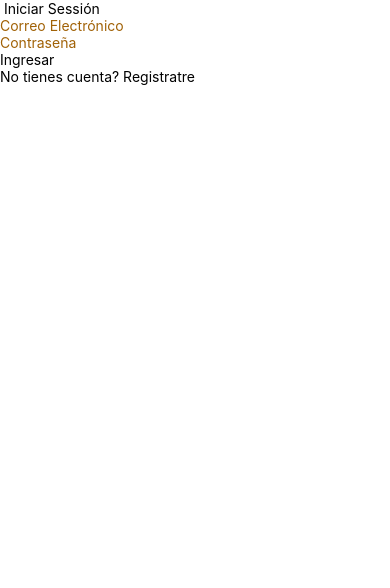
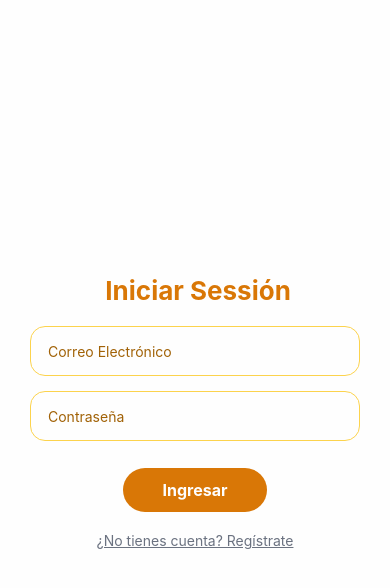
Before and after one commit to KevinPedrera/tallerUno, a React Native app: screen / in a window 390 px wide. Shown: the top 588 px of the page. Built offline with nearby package versions, Linux system fonts and the light colour scheme.

Commit message:
estilos inicio sesion

```diff
--- a/App.tsx
+++ b/App.tsx
@@ -1,11 +1,13 @@
 import React from 'react'
 import { SafeAreaView, Text, View } from 'react-native';
 import { InicioSesionScreen } from './src/screens/InicioSesionScreen';
+import { RegistroScreen } from './src/screens/RegistroScreen';
 
 export const App = () => {
   return (
     <SafeAreaView style = {{flex: 1}}>
       <InicioSesionScreen/>
+      {/* <RegistroScreen/> */}
     </SafeAreaView>
   )
 }
--- a/src/screens/InicioSesionScreen.tsx
+++ b/src/screens/InicioSesionScreen.tsx
@@ -1,31 +1,82 @@
 import React from 'react'
-import { Text, TextInput, TouchableOpacity, View } from 'react-native'
+import { StyleSheet, Text, TextInput, TouchableOpacity, View } from 'react-native'
 
 export const InicioSesionScreen = () => {
   return (
-    <View>
-        <Text> Iniciar Sessión</Text>
+    <View style = {styles.contenedor}>
+        <Text style = {styles.titulo}> Iniciar Sessión</Text>
 
-        <TextInput
+        <TextInput style = {styles.inputs}
         placeholder='Correo Electrónico'
         placeholderTextColor="#a16207"
         autoCorrect = {false}
         keyboardType='email-address'>
         </TextInput>
 
-        <TextInput
+        <TextInput style = {styles.inputs}
         placeholder='Contraseña'
         placeholderTextColor="#a16207"
         secureTextEntry>
         </TextInput>
 
-        <TouchableOpacity>
-            <Text>Ingresar</Text>
+        <TouchableOpacity style = {styles.boton}>
+            <Text style = {styles.textoBoton}>Ingresar</Text>
         </TouchableOpacity>
 
         <TouchableOpacity>
-            <Text>No tienes cuenta? Registratre</Text>
+            <Text style = {styles.textoRegistro}>¿No tienes cuenta? Regístrate</Text>
         </TouchableOpacity>
     </View>
   )
 }
+const styles = StyleSheet.create({
+    contenedor: {
+        flex: 1,
+        backgroundColor: '#fefefe',
+        justifyContent: 'center',
+        alignItems: 'center',
+        paddingHorizontal: 30,
+    },
+
+    titulo:{
+        fontSize: 26,
+        fontWeight: '700',
+        color: "#d97706",
+        marginBottom: 20,
+    },
+
+    inputs:{
+        width: '100%',
+        height: 50,
+        borderColor: "#fcd34d",
+        borderWidth: 1.6,
+        borderRadius: 15,
+        paddingHorizontal: 17,
+        marginBottom: 15,
+        backgroundColor: "#fefefe",
+        color: "#1f2937"
+    },
+
+    boton:{
+        backgroundColor: "#d97706",
+        paddingVertical: 12,
+        paddingHorizontal: 40,
+        borderRadius: 30,
+        marginTop: 12,
+        elevation: 3,
+    },
+
+    textoBoton:{
+        color: "#fefefe",
+        fontWeight: 'bold',
+        fontSize: 16,
+        textAlign: 'center'
+    },
+
+    textoRegistro:{
+        color: "#6b7280",
+        fontSize: 14,
+        textDecorationLine: 'underline',
+        paddingVertical: 20
+    }
+})
--- a/src/screens/RegistroScreen.tsx
+++ b/src/screens/RegistroScreen.tsx
@@ -46,7 +46,7 @@ export const RegistroScreen = () => {
         </TouchableOpacity>
 
         <TouchableOpacity>
-            <Text>Ya tienes una cuenta? Inicia sesion</Text>
+            <Text>¿Ya tienes cuenta? Inicia sesión</Text>
         </TouchableOpacity>
     </View>
   )
```
